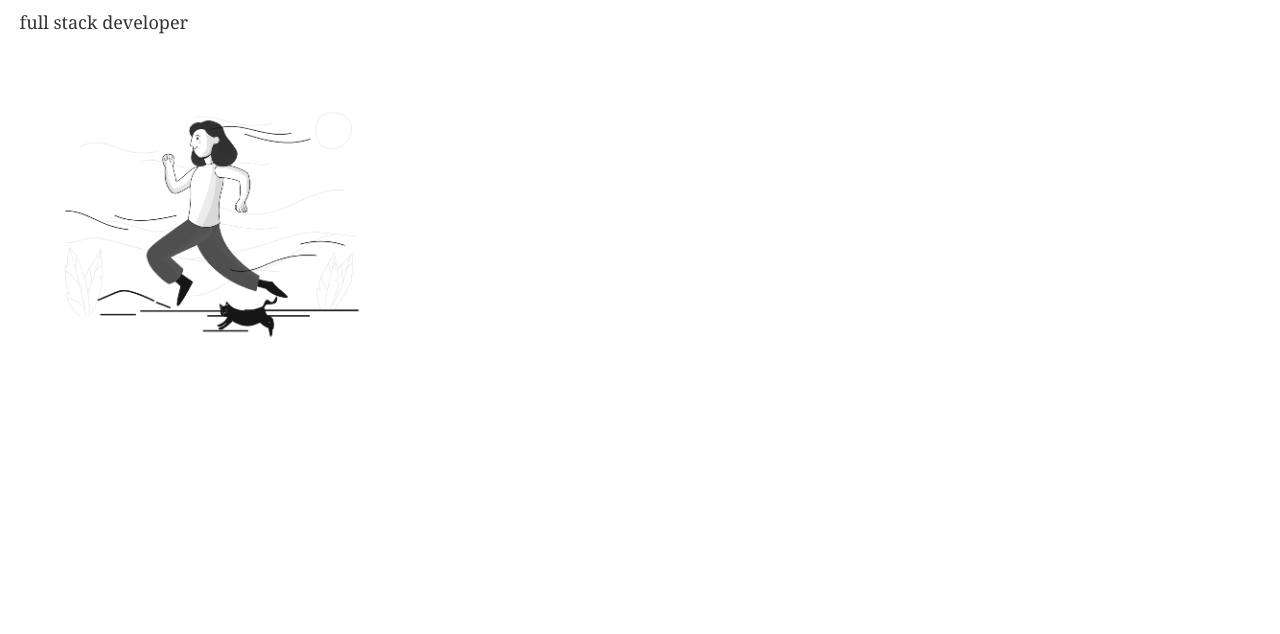
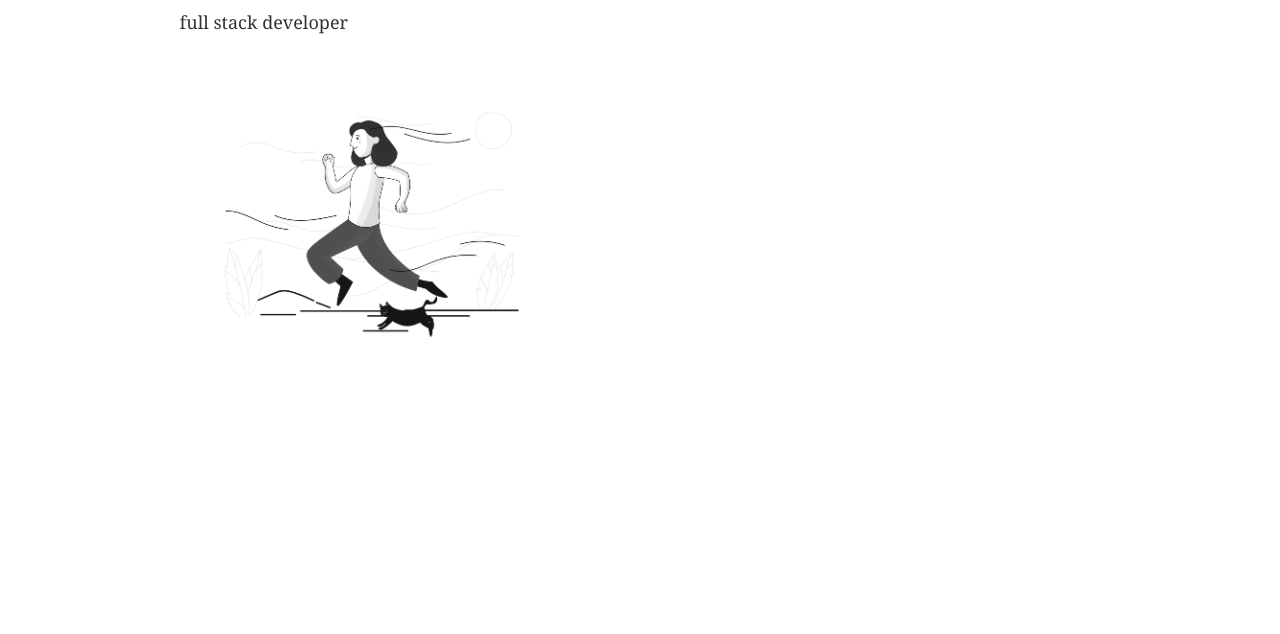
Before and after one commit to b1anca/b1anca.github.io, a Gatsby site: page / in a window 1280 px wide. Shown: the part 166-800 px from the top of the page. Built offline with nearby package versions, Linux system fonts and the light colour scheme; Gatsby itself is replaced by a stand-in of ours.

Commit message:
Style fix

```diff
--- a/src/components/layout.js
+++ b/src/components/layout.js
@@ -36,7 +36,7 @@ const Layout = ({ children }) => {
 
 const Container = styled.div`
   margin: auto;
-  max-width: 960;
+  max-width: 960px;
   min-height: 100%;
   padding: 0 1.0875rem 1.45rem;
 `
```
